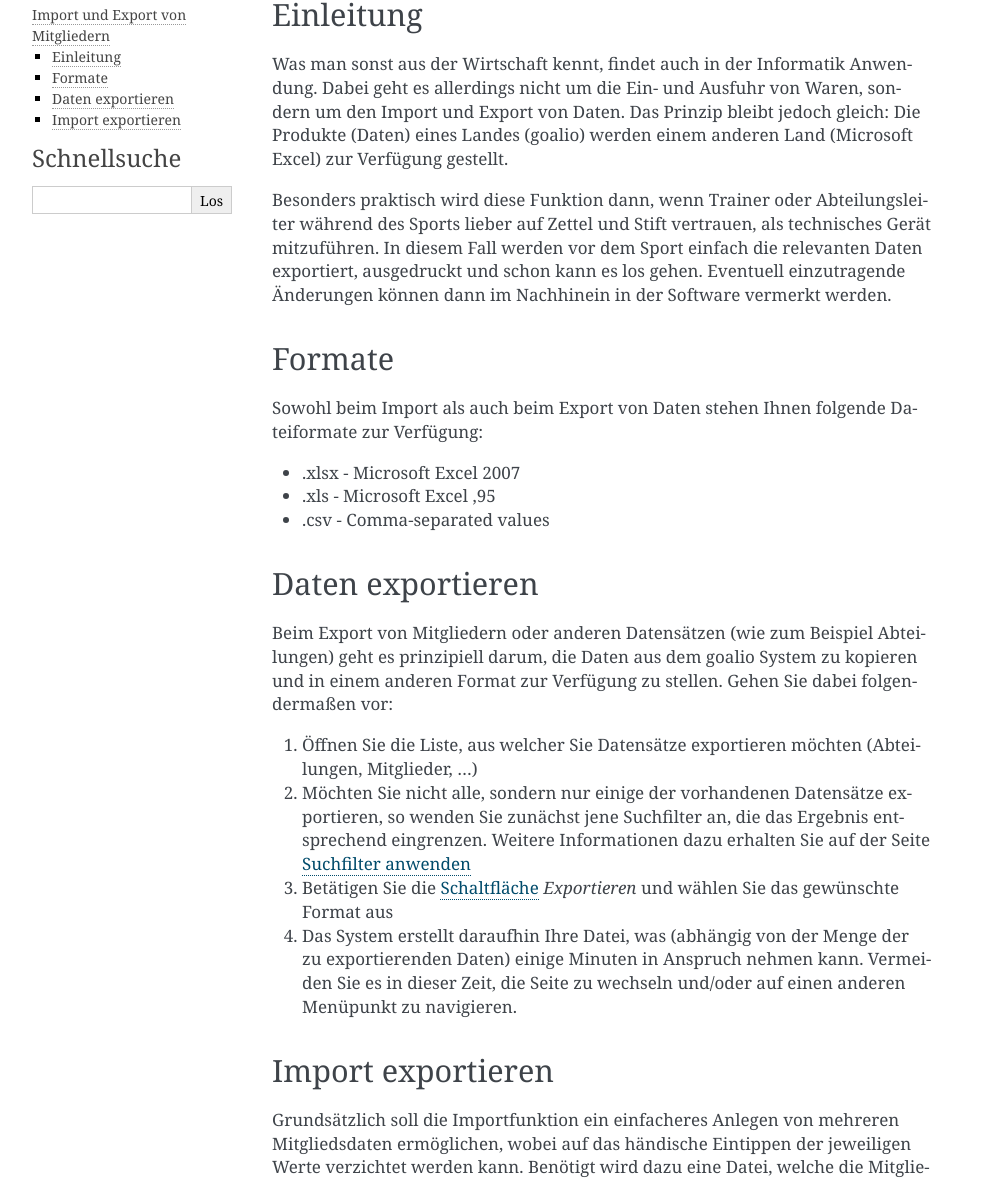
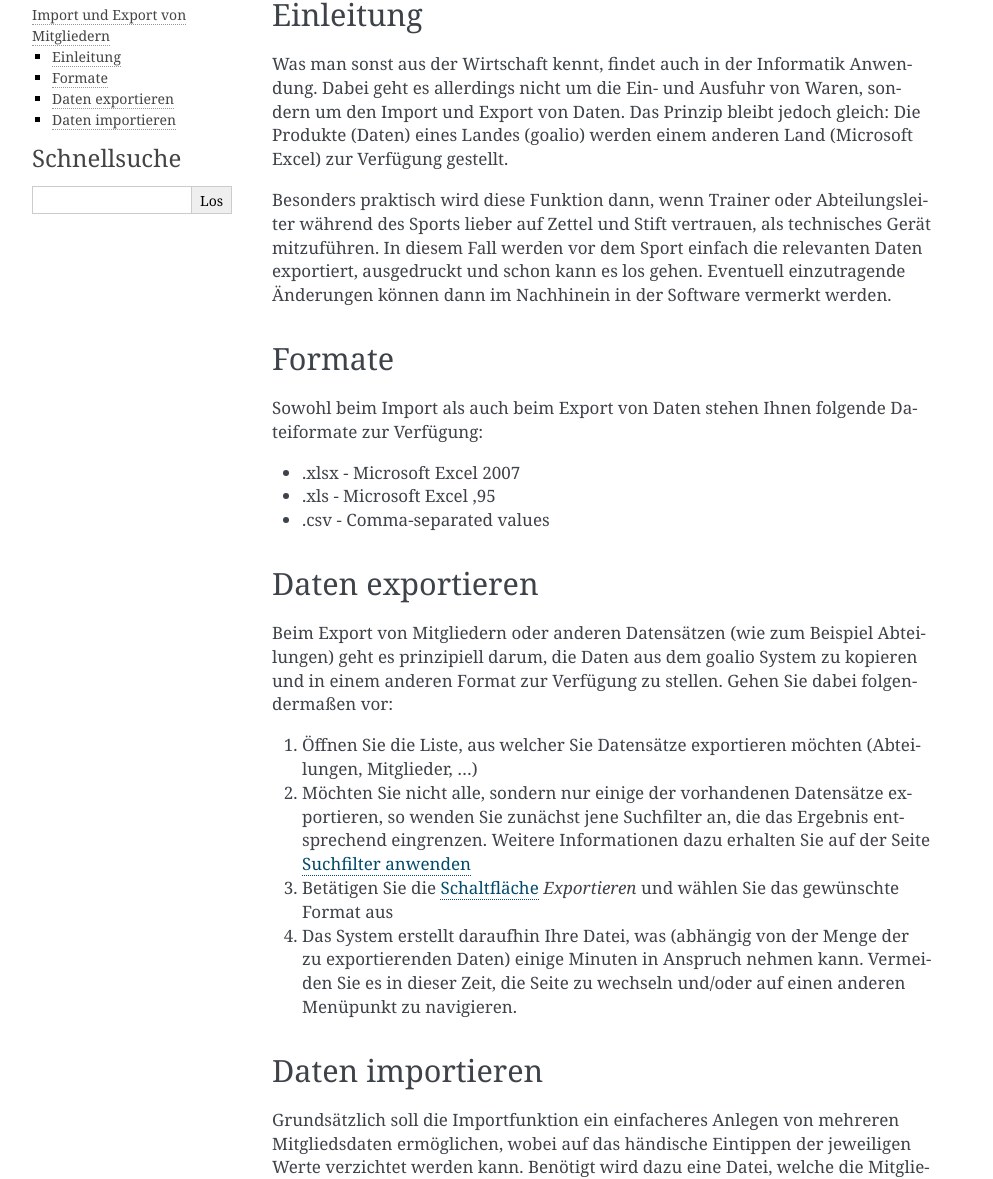
Before and after one commit to goalio/docs, a Sphinx documentation site: the page built from docs/module/mitglieder/mitglieder-export-import.rst, in a window 1280 px wide. Shown: the part 179-1358 px from the top of the page, without its empty margins (148-1141 px from the left). Built offline with Sphinx 7.4.7, drawn with Linux system fonts in a browser that asks for light colours; formulas are drawn with MathJax 3.

Commit message:
Update mitglieder-export-import.rst

```diff
--- a/docs/module/mitglieder/mitglieder-export-import.rst
+++ b/docs/module/mitglieder/mitglieder-export-import.rst
@@ -30,8 +30,8 @@ Beim Export von Mitgliedern oder anderen Datensätzen (wie zum Beispiel Abteilun
 
 4. Das System erstellt daraufhin Ihre Datei, was (abhängig von der Menge der zu exportierenden Daten) einige Minuten in Anspruch nehmen kann. Vermeiden Sie es in dieser Zeit, die Seite zu wechseln und/oder auf einen anderen Menüpunkt zu navigieren.
 
-Import exportieren
-------------------
+Daten importieren
+-----------------
 
 Grundsätzlich soll die Importfunktion ein einfacheres Anlegen von mehreren Mitgliedsdaten ermöglichen, wobei auf das händische Eintippen der jeweiligen Werte verzichtet werden kann. Benötigt wird dazu eine Datei, welche die Mitgliederdaten in tabellarischer Form enthält. Gehen Sie wie folgt vor:
 
```
